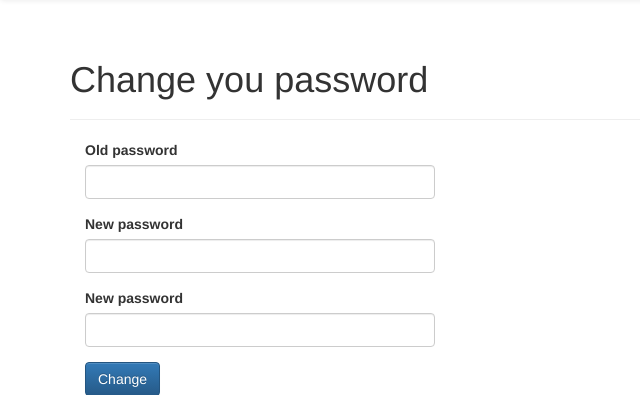
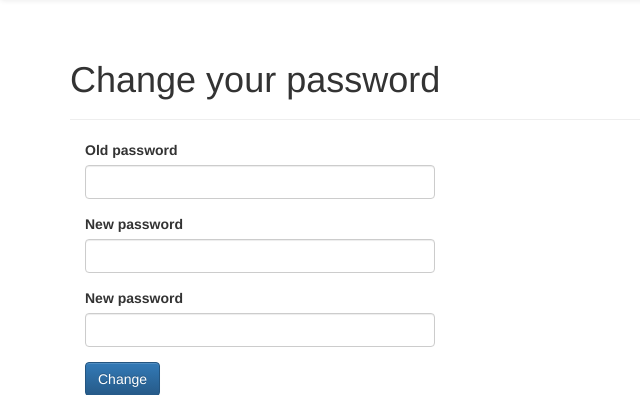
Before and after one commit to Percyspal/feds-master, a Django app: template feds/accounts/templates/registration/change_password.html in a window 1280 px wide. Shown: the part 52-447 px from the top of the page, without its empty margins (0-640 px from the left). Run offline with Django 3.2, Linux system fonts and the light colour scheme; the template is opened without the code that fills it, so the values that code supplies are empty, except form fields; tables that the repository leaves empty hold one stand-in row (values such as "Sample post"); form fields are guessed from the names that the template uses; some libraries are stand-ins or nearby versions.

Commit message:
Changed password: fixed help text (safe filter), removed extra header from confirmation form.

```diff
--- a/feds/accounts/templates/registration/change_password.html
+++ b/feds/accounts/templates/registration/change_password.html
@@ -1,6 +1,6 @@
 {% extends "base.html" %}
-{% block page_title %}Change you password{% endblock %}
-{% block page_heading %}Change you password{% endblock %}
+{% block page_title %}Change your password{% endblock %}
+{% block page_heading %}Change your password{% endblock %}
 {% block content %}
     <div class="col-sm-4">
         <form action="." method="post">
@@ -26,7 +26,7 @@
                 <label for="{{ form.new_password1.id_for_label }}">{{ form.new_password1.label }}</label>
                 <input type="password" name="{{ form.new_password1.html_name }}" class="form-control"
                        id="{{ form.new_password1.id_for_label }}" required>
-                <p class="help-block">{{ form.new_password1.help_text }}</p>
+                <p class="help-block">{{ form.new_password1.help_text|safe }}</p>
             </div>
 
             <div class="form-group">
--- a/feds/accounts/templates/registration/change_password_done.html
+++ b/feds/accounts/templates/registration/change_password_done.html
@@ -2,6 +2,5 @@
 {% block page_title %}Password changed{% endblock %}
 {% block page_heading %}Password changed{% endblock %}
 {% block content %}
-    <h1>Password changed</h1>
     <p>Your password has been changed.</p>
 {% endblock %}
```
